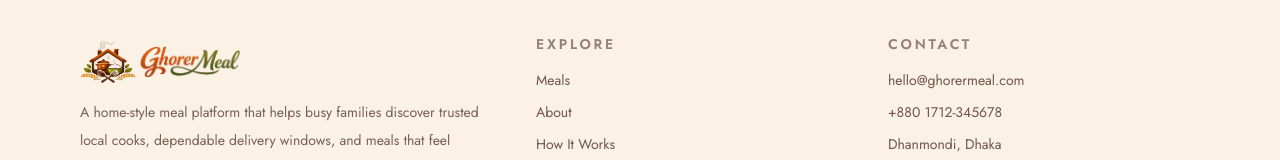
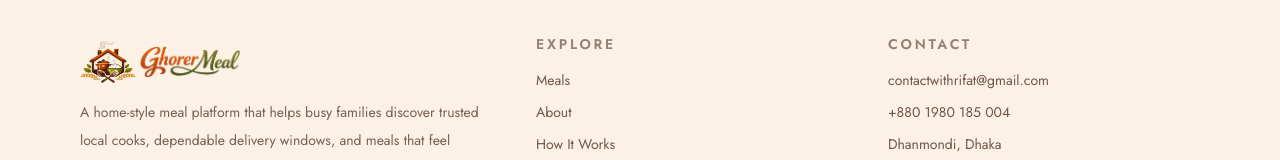
Before and after one commit to rifat584/GhorerMeal, a React (Vite) app in the folder client/: page /become-a-chef in a window 1280 px wide. Shown: the part 1090-1250 px from the top of the page. Built offline with nearby package versions, Linux system fonts and the light colour scheme; no server answers.

Commit message:
update: footer contact details

```diff
--- a/client/src/components/Shared/Footer/Footer.jsx
+++ b/client/src/components/Shared/Footer/Footer.jsx
@@ -59,8 +59,8 @@ const Footer = () => {
               Contact
             </p>
             <div className='mt-4 space-y-3 text-sm text-base-content/75'>
-              <p>hello@ghorermeal.com</p>
-              <p>+880 1712-345678</p>
+              <p>contactwithrifat@gmail.com</p>
+              <p>+880 1980 185 004</p>
               <p>Dhanmondi, Dhaka</p>
               <p>Every day, 9:00 AM to 10:00 PM</p>
             </div>
--- a/client/src/pages/become-a-chef/BecomeChef.jsx
+++ b/client/src/pages/become-a-chef/BecomeChef.jsx
@@ -150,9 +150,9 @@ const BecomeChefPage = () => {
   }
 
   return (
-    <div className='pb-16 pt-6 md:pb-20 md:pt-8'>
+    <div className='pb-16 pt-6 md:pb-20 md:pt-8 min-h-screen'>
       <Container>
-        <section className='rounded-[2rem] border border-base-300 bg-base-200/55 p-6 md:p-8'>
+        <section className='rounded-4xl border border-base-300 bg-base-200/55 p-6 md:p-8'>
           <div className='grid gap-10 xl:grid-cols-[0.9fr_1.1fr] xl:items-start'>
             <div>
               <h1 className='mt-4 text-3xl font-semibold tracking-tight text-base-content md:text-5xl'>
@@ -194,7 +194,7 @@ const BecomeChefPage = () => {
               </div>
             </div>
 
-            <div className='rounded-[1.5rem] border border-base-300 bg-base-100 p-5 md:p-6'>
+            <div className='rounded-3xl border border-base-300 bg-base-100 p-5 md:p-6'>
               <>
                   <div>
                     <h2 className='text-2xl font-semibold tracking-tight text-base-content'>
```
